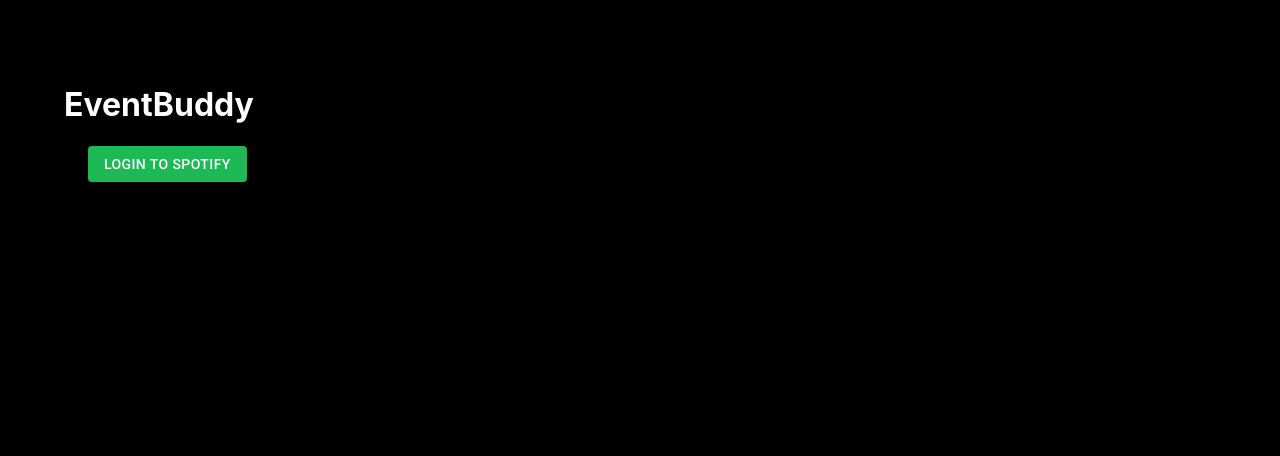
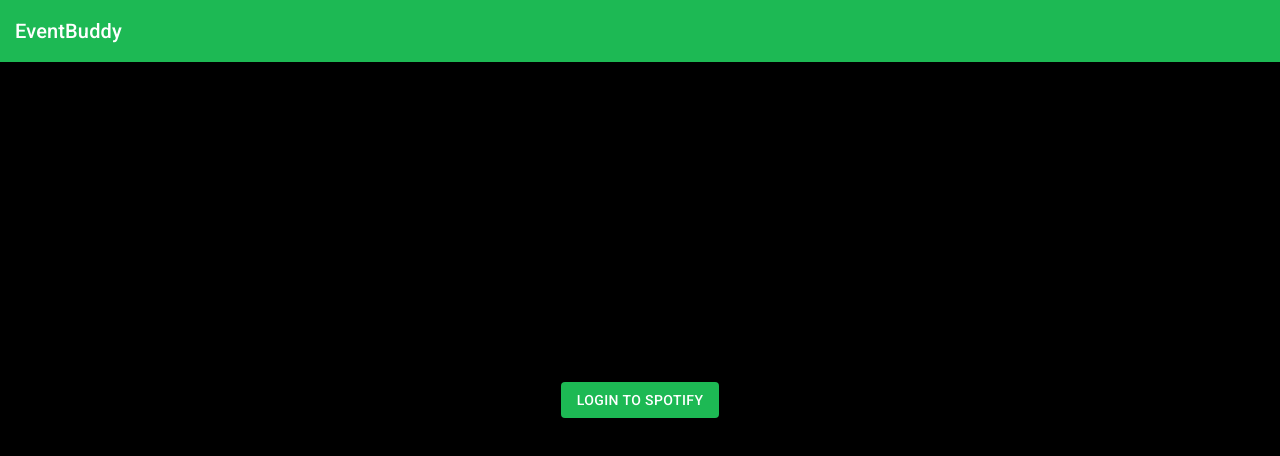
Before and after one commit to bengovernali/eventbuddy, a React (Create React App) app in the folder eventbuddy/: page / in a window 1280 px wide. Shown: the top 456 px of the page. Built offline with nearby package versions, Linux system fonts and the light colour scheme; no server answers; what aws-amplify would draw is missing.

Commit message:
finished initial styles on login page

```diff
--- a/eventbuddy/src/App.css
+++ b/eventbuddy/src/App.css
@@ -1,5 +1,6 @@
 .App {
   text-align: center;
+  width: 100%;
 }
 
 .App-logo {
--- a/eventbuddy/src/App.js
+++ b/eventbuddy/src/App.js
@@ -1,6 +1,8 @@
 import React, { useEffect, useState } from "react";
 import { Navigate } from "react-router-dom";
-import { Container, Button } from "@mui/material";
+import { Button, Stack, Box } from "@mui/material";
+import Header from "./components/headers";
+import { flexbox } from "@mui/system";
 
 function App() {
   const [token, setToken] = useState("");
@@ -22,11 +24,18 @@ function App() {
   }, []);
 
   return (
-    <div className="App">
-      <header className="App-header">
-        <h1>EventBuddy</h1>
+    <Box
+      sx={{
+        width: "100%",
+        height: "100vh",
+        display: "flex",
+        flexDirection: "column",
+        alignItems: "center",
+        justifyContent: "center"
+      }}
+    >
+      <Header />
       {!token ? (
-          <Container>
         <Button color="primary" variant="contained">
           <a
             href={`${process.env.REACT_APP_AUTH_ENDPOINT}?client_id=${process.env.REACT_APP_CLIENT_ID}&redirect_uri=${process.env.REACT_APP_REDIRECT_URI}&response_type=${process.env.REACT_APP_RESPONSE_TYPE}`}
@@ -34,12 +43,10 @@ function App() {
             Login to Spotify
           </a>
         </Button>
-          </Container>
       ) : (
         <Navigate to="/home" replace={true} />
       )}
-      </header>
-    </div>
+    </Box>
   );
 }
 
--- /dev/null
+++ b/eventbuddy/src/components/headers.js
@@ -0,0 +1,12 @@
+import React from "react";
+import { AppBar, Typography, Box } from "@mui/material";
+
+export default function Header() {
+  return (
+    <AppBar color="primary">
+      <Typography variant="h6" color="primary.textColor" sx={{ margin: "15px"}}>
+        EventBuddy
+      </Typography>
+    </AppBar>
+  );
+}
--- a/eventbuddy/src/index.css
+++ b/eventbuddy/src/index.css
@@ -9,6 +9,7 @@ body {
   display: flex;
   background-color: #000000;
   color: #FFFFFF;
+  width: 100%;
 }
 
 code {
@@ -17,10 +18,8 @@ code {
 }
 
 #root {
-  height: 100%;
-  display: flex;
+  height: 100vh;
   width: 100%;
-  margin: 5vw;
 }
 
 #error-page {
--- a/eventbuddy/src/index.js
+++ b/eventbuddy/src/index.js
@@ -18,7 +18,8 @@ const theme = createTheme({
   palette: {
     primary: {
       main: "#1DB954",
-      contrastText: "FFFFFF"
+      contrastText: "FFFFFF",
+      textColor: "#FFFFFF"
     },
     secondary: {
       main: "#000000",
```
Lines whose indentation alone changed are shown as unchanged.
